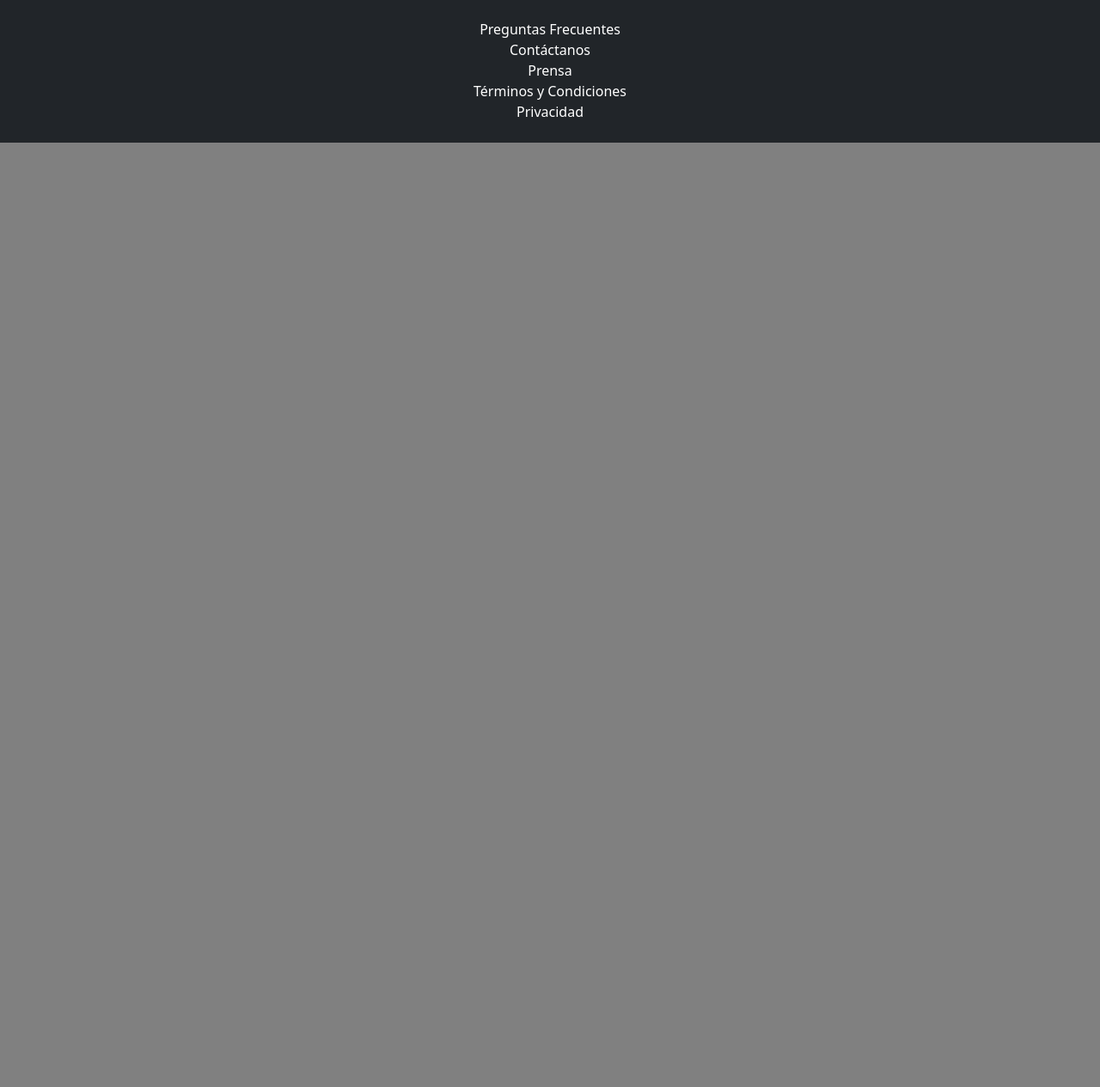
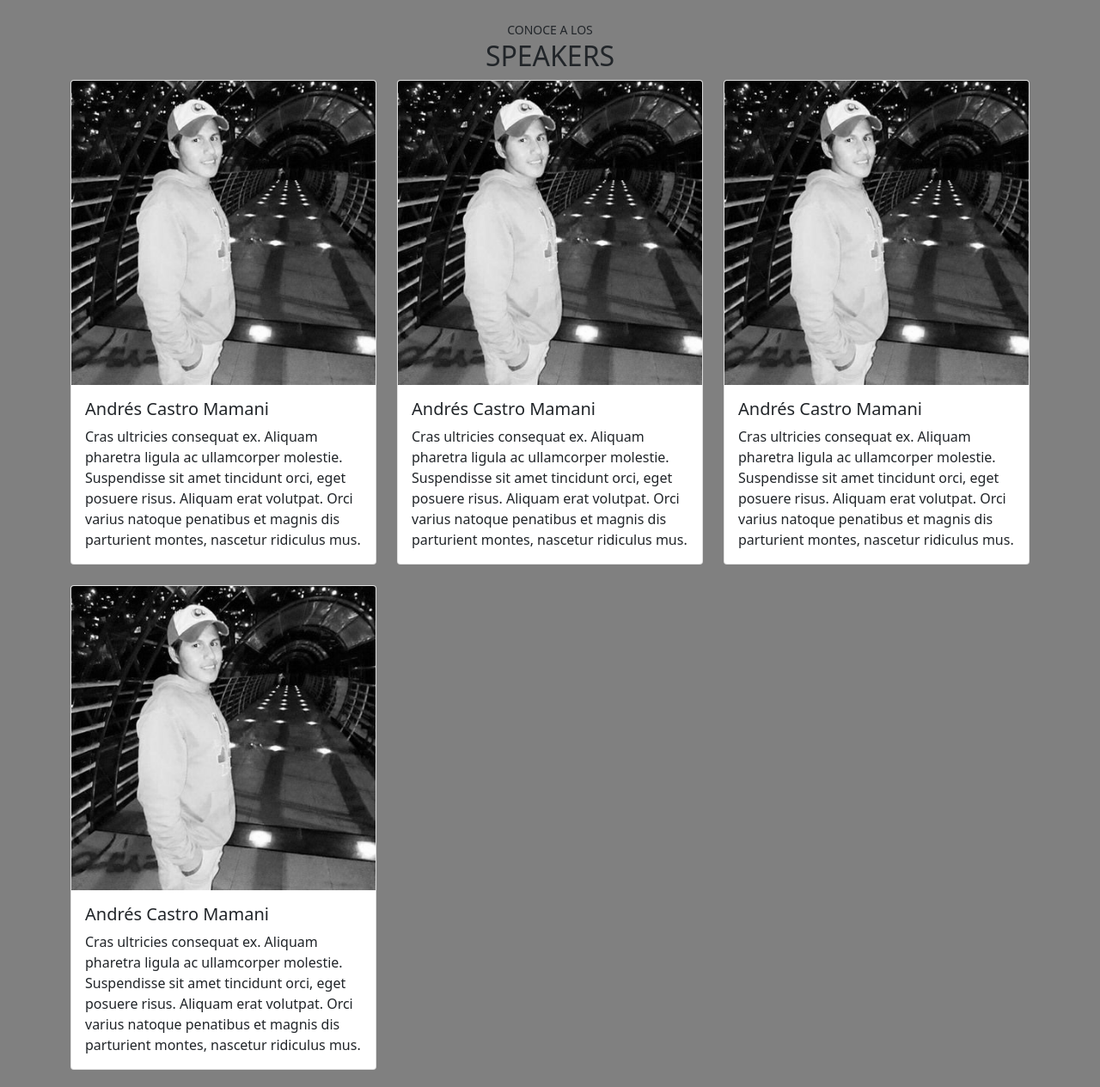
Before and after one commit to andrescastromamani/UmssConf, a plain HTML site: page index.html in a window 1280 px wide. Shown: the part 715-1980 px from the top of the page at 86% size. Before the commit the page ends 881 px from the top, so only its background shows below. Drawn offline with nearby package versions, Linux system fonts and the light colour scheme.

Commit message:
Agregamos las tarjetas de bootstrap

```diff
--- a/index.html
+++ b/index.html
@@ -77,6 +77,57 @@
   </main>
   <!--/Main-->
 
+  <!--Speakers-->
+  <section id="speakers" class="mt-4">
+    <div class="container">
+      <div class="row">
+        <div class="col text-center text-uppercase">
+          <small>Conoce a los</small>
+          <h2 >Speakers</h2>
+        </div>
+      </div>
+      <div class="row">
+        <div class="col-12 col-md-6 col-lg-4 mb-4">
+          <div class="card" >
+            <img src="assets/speakers/Perfil.jpg" class="card-img-top" alt="acm">
+            <div class="card-body">
+              <h5 class="card-title">Andrés Castro Mamani</h5>
+              <p class="card-text">Cras ultricies consequat ex. Aliquam pharetra ligula ac ullamcorper molestie. Suspendisse sit amet tincidunt orci, eget posuere risus. Aliquam erat volutpat. Orci varius natoque penatibus et magnis dis parturient montes, nascetur ridiculus mus.</p>
+            </div>
+          </div>
+        </div>
+        <div class="col-12 col-md-6 col-lg-4 mb-4">
+          <div class="card" >
+            <img src="assets/speakers/Perfil.jpg" class="card-img-top" alt="acm">
+            <div class="card-body">
+              <h5 class="card-title">Andrés Castro Mamani</h5>
+              <p class="card-text">Cras ultricies consequat ex. Aliquam pharetra ligula ac ullamcorper molestie. Suspendisse sit amet tincidunt orci, eget posuere risus. Aliquam erat volutpat. Orci varius natoque penatibus et magnis dis parturient montes, nascetur ridiculus mus.</p>
+            </div>
+          </div>
+        </div>
+        <div class="col-12 col-md-6 col-lg-4 mb-4">
+          <div class="card" >
+            <img src="assets/speakers/Perfil.jpg" class="card-img-top" alt="acm">
+            <div class="card-body">
+              <h5 class="card-title">Andrés Castro Mamani</h5>
+              <p class="card-text">Cras ultricies consequat ex. Aliquam pharetra ligula ac ullamcorper molestie. Suspendisse sit amet tincidunt orci, eget posuere risus. Aliquam erat volutpat. Orci varius natoque penatibus et magnis dis parturient montes, nascetur ridiculus mus.</p>
+            </div>
+          </div>
+        </div>
+        <div class="col-12 col-md-6 col-lg-4 mb-4">
+          <div class="card" >
+            <img src="assets/speakers/Perfil.jpg" class="card-img-top" alt="acm">
+            <div class="card-body">
+              <h5 class="card-title">Andrés Castro Mamani</h5>
+              <p class="card-text">Cras ultricies consequat ex. Aliquam pharetra ligula ac ullamcorper molestie. Suspendisse sit amet tincidunt orci, eget posuere risus. Aliquam erat volutpat. Orci varius natoque penatibus et magnis dis parturient montes, nascetur ridiculus mus.</p>
+            </div>
+          </div>
+        </div>
+      </div>
+    </div>
+  </section>
+  <!--/Speakers-->
+
   <!--Footer-->
   <footer id="footer" class="pb-4 pt-4 bg-dark">
     <div class="container">
@@ -99,6 +150,8 @@
       </div>
     </div>
   </footer>
+  <!--/footer-->
+
   <!-- Optional JavaScript; choose one of the two! -->
 
   <!-- Option 1: Bootstrap Bundle with Popper -->
```
Also changed, not shown: assets/speakers/Perfil.jpg (added).
